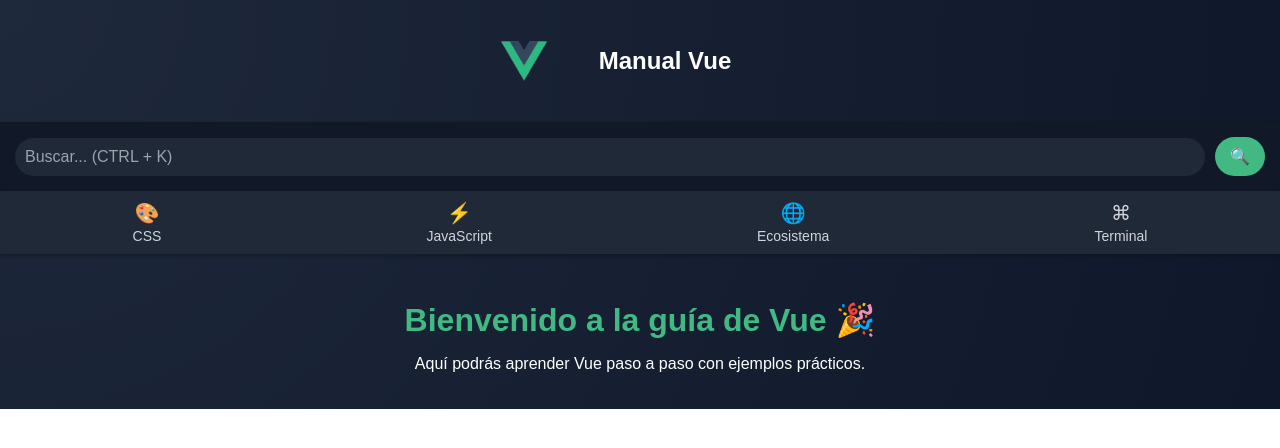
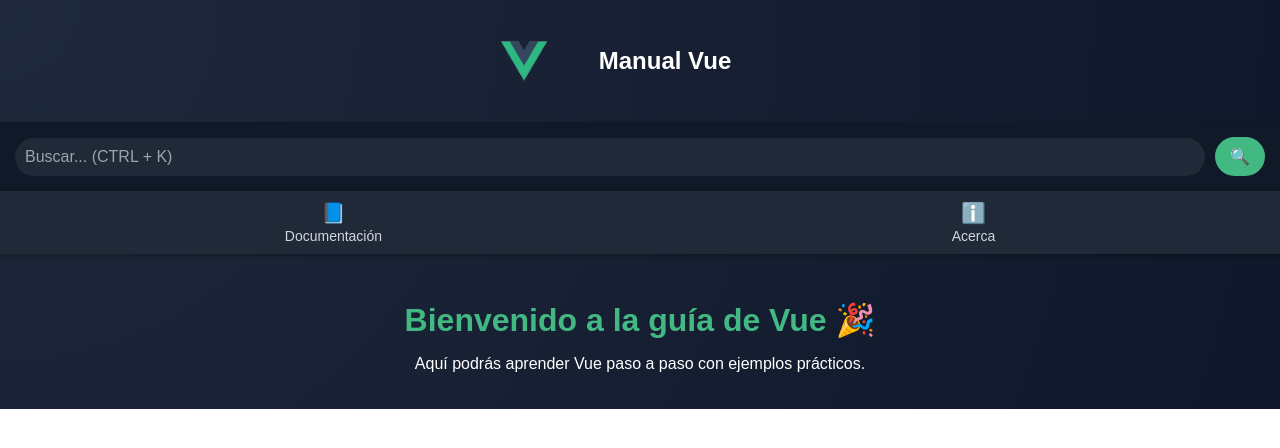
Before and after one commit to Eric-2804/manual_vue, a Vue app: page / in a window 1280 px wide. Shown: the top 448 px of the page. Built offline with nearby package versions, Linux system fonts and the light colour scheme.

Commit message:
Fix routes

```diff
--- a/src/views/Home.vue
+++ b/src/views/Home.vue
@@ -10,19 +10,12 @@
             <button>🔍</button>
         </div>
 
-
         <nav>
-            <router-link to="/css">
-                <span>🎨</span>CSS
+            <router-link to="/docs">
+                <span>📘</span> Documentación
             </router-link>
-            <router-link to="/javascript">
-                <span>⚡</span>JavaScript
-            </router-link>
-            <router-link to="/ecosistema">
-                <span>🌐</span>Ecosistema
-            </router-link>
-            <router-link to="/terminal">
-                <span>⌘</span>Terminal
+            <router-link to="/about">
+                <span>ℹ️</span> Acerca
             </router-link>
         </nav>
 
@@ -41,9 +34,7 @@ section {
     font-family: Arial, sans-serif;
 }
 
-
 .titulo {
-
     display: flex;
     align-items: center;
     justify-content: center;
@@ -55,14 +46,12 @@ section {
 .titulo img {
     width: 150px;
     height: auto;
-
 }
 
 .titulo h1 {
     color: white;
     margin-right: 100px;
 }
-
 
 .search-container {
     display: flex;
```
